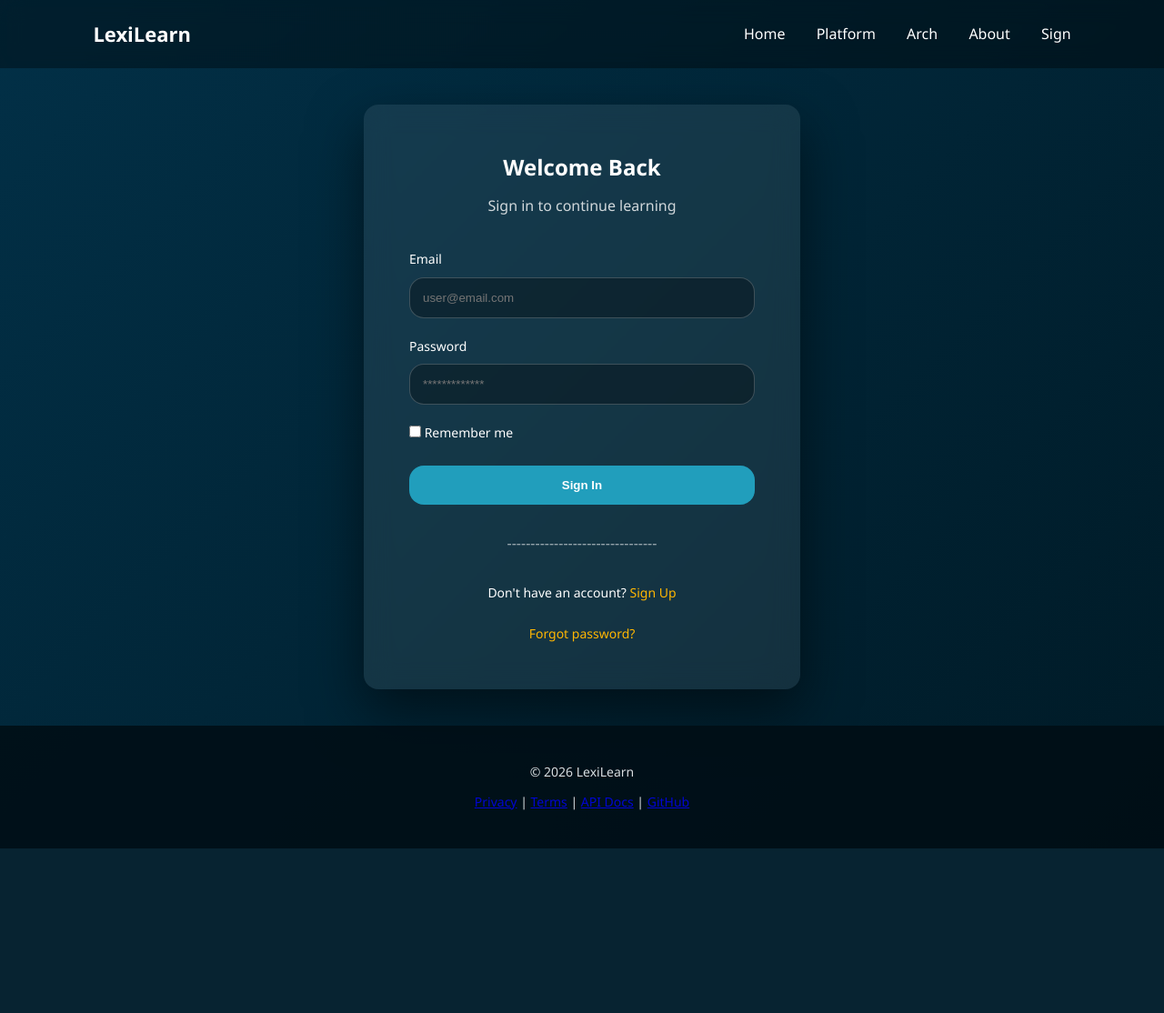
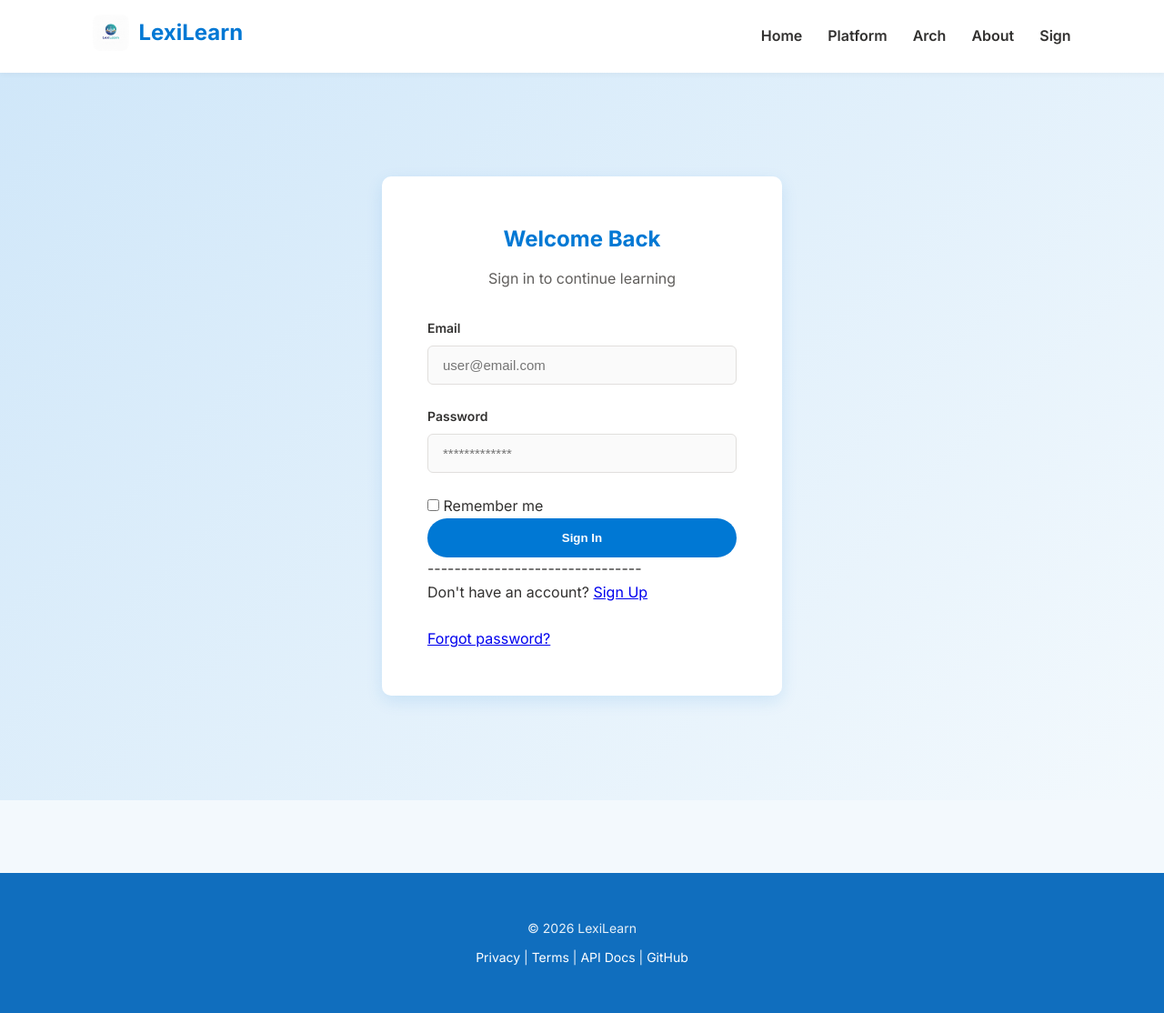
Before and after one commit to NhanPhamQuang/LexiLearn, a FastAPI app: page /signin in a window 1280 px wide. Shown: the whole page at 91% size. Before the commit the page ends 933 px from the top, so only its background shows below. Run offline with FastAPI, Linux system fonts and the light colour scheme.

Commit message:
update css

```diff
--- a/app/static/css/style.css
+++ b/app/static/css/style.css
@@ -1,24 +1,39 @@
 :root {
-    --color-light: #8ecae6;
-    --color-primary: #219ebc;
-    --color-dark: #023047;
-    --color-accent: #ffb703;
-    --color-highlight: #fb8500;
+    /* Azure Blue Palette */
+    --color-primary: #0078D4;
+    --color-primary-hover: #106EBE;
+    --color-secondary: #D0E7F9;
+    --color-accent: #00B7C3;
 
-    --radius: 16px;
-    --transition: all 0.3s ease;
+    --color-text: #323130;
+    --color-text-muted: #605E5C;
+
+    --color-bg: #F3F9FD;
+    --color-surface: #FFFFFF;
+    --color-border: #E1DFDD;
+
+    --radius: 10px;
+    --shadow-sm: 0 2px 6px rgba(0,0,0,0.04);
+    --shadow-md: 0 6px 18px rgba(0, 120, 212, 0.12);
+    --shadow-lg: 0 12px 28px rgba(0, 120, 212, 0.18);
+
+    --transition: all 0.2s ease;
 }
 
-* {
+/* RESET */
+
+*,
+*::before,
+*::after {
+    box-sizing: border-box;
     margin: 0;
     padding: 0;
-    box-sizing: border-box;
 }
 
 body {
-    font-family: 'Segoe UI', system-ui, sans-serif;
-    background: linear-gradient(135deg, var(--color-dark), #001a26);
-    color: white;
+    font-family: 'Inter', -apple-system, BlinkMacSystemFont, 'Segoe UI', Roboto, sans-serif;
+    background: var(--color-bg);
+    color: var(--color-text);
     line-height: 1.6;
 }
 
@@ -28,92 +43,152 @@ body {
     display: flex;
     justify-content: space-between;
     align-items: center;
-    padding: 20px 8%;
-    background: rgba(0, 0, 0, 0.35);
-    backdrop-filter: blur(12px);
+    padding: 16px 8%;
+    background: rgba(255, 255, 255, 0.95);
+    backdrop-filter: blur(8px);
+    box-shadow: var(--shadow-sm);
+    position: sticky;
+    top: 0;
+    z-index: 1000;
 }
 
-.navbar-logo {
-    font-size: 22px;
+.navbar-logo a {
+    display: inline-flex;
+    align-items: center;
+    gap: 10px;
+    font-size: 24px;
     font-weight: 700;
+    color: var(--color-primary);
+    text-decoration: none;
+}
+
+.navbar-logo-img {
+    width: 40px;
+    height: 40px;
+    object-fit: cover;
+    border-radius: 8px;
+    display: block;
+}
+
+.navbar-links {
+    display: flex;
+    align-items: center;
 }
 
 .navbar-links a {
-    color: white;
+    color: var(--color-text);
     text-decoration: none;
-    margin-left: 30px;
-    font-weight: 500;
+    margin-left: 28px;
+    font-weight: 600;
+    position: relative;
     transition: var(--transition);
 }
 
-.navbar-links a:hover {
-    color: var(--color-accent);
+.navbar-links a:hover,
+.navbar-links a.active {
+    color: var(--color-primary);
+}
+
+.navbar-links a::after {
+    content: '';
+    position: absolute;
+    width: 0;
+    height: 2px;
+    bottom: -4px;
+    left: 0;
+    background: var(--color-primary);
+    transition: var(--transition);
+}
+
+.navbar-links a:hover::after,
+.navbar-links a.active::after {
+    width: 100%;
 }
 
 /* HERO */
 
 .hero {
     text-align: center;
-    padding: 140px 10% 100px;
+    padding: 120px 10% 90px;
+    background: linear-gradient(180deg, var(--color-bg), #ffffff);
 }
 
 .hero h1 {
-    font-size: 58px;
+    font-size: clamp(36px, 6vw, 64px);
     font-weight: 800;
-    margin-bottom: 20px;
+    margin-bottom: 24px;
+    color: var(--color-primary);
+    letter-spacing: -1px;
 }
 
 .hero p {
-    font-size: 20px;
-    max-width: 800px;
-    margin: auto;
-    opacity: 0.85;
+    font-size: clamp(18px, 2vw, 22px);
+    max-width: 750px;
+    margin: 0 auto;
+    color: var(--color-text-muted);
 }
 
 /* BUTTONS */
 
 .button {
-    margin-top: 40px;
-    padding: 14px 32px;
-    border-radius: var(--radius);
-    border: none;
-    cursor: pointer;
+    display: inline-block;
+    margin-top: 32px;
+    padding: 14px 30px;
+    border-radius: 50px;
     font-size: 16px;
     font-weight: 600;
+    cursor: pointer;
+    text-decoration: none;
     transition: var(--transition);
 }
 
 .button-primary {
     background: var(--color-primary);
     color: white;
+    box-shadow: var(--shadow-md);
 }
 
 .button-primary:hover {
-    background: var(--color-highlight);
-    transform: translateY(-4px);
+    background: var(--color-primary-hover);
+    transform: translateY(-2px);
+    box-shadow: var(--shadow-lg);
 }
 
 .button-secondary {
     background: transparent;
-    border: 2px solid var(--color-accent);
-    color: var(--color-accent);
+    border: 2px solid var(--color-primary);
+    color: var(--color-primary);
+    margin-left: 16px;
 }
 
 .button-secondary:hover {
-    background: var(--color-accent);
-    color: black;
+    background: var(--color-secondary);
+    color: var(--color-primary);
 }
 
 /* SECTION */
 
 .section {
     padding: 100px 8%;
+    text-align: center;
 }
 
 .section-title {
-    font-size: 36px;
+    font-size: clamp(28px, 4vw, 36px);
+    font-weight: 700;
     margin-bottom: 50px;
-    text-align: center;
+    position: relative;
+    display: inline-block;
+}
+
+.section-title::after {
+    content: '';
+    display: block;
+    width: 60px;
+    height: 4px;
+    background: var(--color-accent);
+    margin: 10px auto 0;
+    border-radius: 2px;
 }
 
 /* CARDS */
@@ -126,150 +201,178 @@ body {
 }
 
 .card {
-    background: white;
-    color: var(--color-dark);
-    padding: 35px;
+    background: var(--color-surface);
+    padding: 40px;
     border-radius: var(--radius);
-    width: 320px;
-    box-shadow: 0 20px 40px rgba(0,0,0,0.4);
+    flex: 1 1 280px;
+    max-width: 320px;
+    box-shadow: var(--shadow-md);
+    border: 1px solid var(--color-border);
     transition: var(--transition);
+    text-align: center;
 }
 
 .card:hover {
-    transform: translateY(-12px);
+    transform: translateY(-6px);
+    box-shadow: var(--shadow-lg);
+    border-color: var(--color-primary);
 }
 
 .card h3 {
-    margin-bottom: 15px;
+    margin-bottom: 16px;
+    font-size: 20px;
+    color: var(--color-primary);
+}
+
+.card p {
+    color: var(--color-text-muted);
 }
 
 /* FLOW BOX */
 
 .flow-box {
-    background: rgba(255,255,255,0.1);
-    padding: 40px;
+    background: var(--color-surface);
+    padding: 60px;
     border-radius: var(--radius);
-    text-align: center;
-    font-size: 18px;
-    backdrop-filter: blur(6px);
+    font-size: 20px;
+    box-shadow: var(--shadow-md);
+    border: 1px solid var(--color-border);
+    max-width: 900px;
+    margin: 0 auto;
 }
 
 /* LIST */
 
 .feature-list {
     max-width: 700px;
-    margin: auto;
-    font-size: 18px;
+    margin: 0 auto;
+    list-style: none;
+    padding: 0;
 }
 
 .feature-list li {
-    margin-bottom: 12px;
+    background: var(--color-surface);
+    margin-bottom: 16px;
+    padding: 18px 24px;
+    border-radius: var(--radius);
+    box-shadow: var(--shadow-sm);
+    border-left: 4px solid var(--color-accent);
 }
 
 /* FOOTER */
 
 .footer {
     text-align: center;
-    padding: 40px;
-    background: #000e15;
+    padding: 50px;
+    background: var(--color-primary-hover);
+    color: rgba(255,255,255,0.9);
     font-size: 14px;
-    opacity: 0.85;
+    margin-top: 80px;
 }
 
-/* AUTH PAGE */
+.footer a {
+    color: white;
+    text-decoration: none;
+    font-weight: 500;
+}
+
+.footer a:hover {
+    text-decoration: underline;
+}
+
+/* AUTH */
 
 .auth-wrapper {
-    min-height: 90vh;
+    min-height: 100vh;
     display: flex;
     justify-content: center;
     align-items: center;
     padding: 40px;
+    background: linear-gradient(135deg, var(--color-secondary), var(--color-bg));
 }
 
 .auth-card {
-    background: rgba(255,255,255,0.08);
-    backdrop-filter: blur(15px);
+    background: var(--color-surface);
     padding: 50px;
-    width: 480px;
+    width: 100%;
+    max-width: 440px;
     border-radius: var(--radius);
-    box-shadow: 0 25px 60px rgba(0,0,0,0.5);
+    box-shadow: var(--shadow-md);
 }
 
 .auth-card h2 {
     text-align: center;
-    margin-bottom: 10px;
+    margin-bottom: 12px;
+    color: var(--color-primary);
 }
 
 .auth-card p {
     text-align: center;
-    margin-bottom: 35px;
-    opacity: 0.8;
+    margin-bottom: 30px;
+    color: var(--color-text-muted);
 }
 
 .auth-input-group {
-    margin-bottom: 20px;
+    margin-bottom: 24px;
 }
 
 .auth-input-group label {
     display: block;
     margin-bottom: 8px;
     font-size: 14px;
+    font-weight: 600;
 }
 
 .auth-input-group input {
     width: 100%;
-    padding: 14px;
-    border-radius: var(--radius);
-    border: 1px solid rgba(255,255,255,0.2);
-    background: rgba(0,0,0,0.3);
-    color: white;
-    outline: none;
+    padding: 12px 16px;
+    border-radius: 6px;
+    border: 1px solid var(--color-border);
+    background: #FAFAFA;
+    font-size: 15px;
     transition: var(--transition);
 }
 
 .auth-input-group input:focus {
-    border-color: var(--color-accent);
-    box-shadow: 0 0 0 2px rgba(255,183,3,0.3);
-}
-
-.auth-remember {
-    margin: 15px 0 25px;
-    font-size: 14px;
+    border-color: var(--color-primary);
+    box-shadow: 0 0 0 3px rgba(0, 120, 212, 0.15);
+    background: white;
+    outline: none;
 }
 
 .auth-button {
     width: 100%;
     padding: 14px;
-    border-radius: var(--radius);
+    border-radius: 50px;
     border: none;
     background: var(--color-primary);
     color: white;
-    font-weight: 600;
+    font-weight: 700;
     cursor: pointer;
     transition: var(--transition);
 }
 
 .auth-button:hover {
-    background: var(--color-highlight);
-    transform: translateY(-3px);
+    background: var(--color-primary-hover);
+    box-shadow: var(--shadow-md);
 }
 
-.auth-divider {
-    text-align: center;
-    margin: 30px 0;
-    opacity: 0.6;
+/* RESPONSIVE */
+
+@media (max-width: 768px) {
+    .navbar-links {
+        display: none;
     }
 
-.auth-links {
-    text-align: center;
-    font-size: 14px;
+    .hero {
+        padding: 80px 6% 60px;
     }
 
-.auth-links a {
-    color: var(--color-accent);
-    text-decoration: none;
+    .section {
+        padding: 70px 6%;
     }
 
-.auth-links a:hover {
-    text-decoration: underline;
+    .card {
+        max-width: 100%;
     }
+}
--- a/app/templates/admin_base.html
+++ b/app/templates/admin_base.html
@@ -5,6 +5,7 @@
     <title>LexiLearn Admin</title>
     <meta name="viewport" content="width=device-width, initial-scale=1.0">
     <link rel="stylesheet" href="/static/css/admin.css">
+    <link rel="icon" type="image/png" href="/static/images/favicon.png">
 </head>
 <body>
 
--- a/app/templates/base.html
+++ b/app/templates/base.html
@@ -1,5 +1,6 @@
 <!DOCTYPE html>
 <html lang="en">
+
 <head>
     <meta charset="UTF-8">
     <title>LexiLearn</title>
@@ -9,14 +10,16 @@
     <link href="https://fonts.googleapis.com/css2?family=Inter:wght@400;600;700;800&display=swap" rel="stylesheet">
 
     <link rel="stylesheet" href="/static/css/style.css">
+    <link rel="icon" type="image/png" href="/static/images/favicon.png">
 </head>
 
 <body>
 
     <header class="navbar">
         <div class="navbar-logo">
-        <a href="/" style="text-decoration:none; color:white;">
-            LexiLearn
+            <a href="/">
+                <img src="/static/images/logo.jpg" alt="LexiLearn logo" class="navbar-logo-img" width="40" height="40">
+                <span>LexiLearn</span>
             </a>
         </div>
 
@@ -50,4 +53,5 @@
     {% endif %}
 
 </body>
+
 </html>
```
Also changed, not shown: app/static/images/favicon.png (added), app/static/images/logo.jpg (added). Lines whose indentation alone changed are shown as unchanged.
